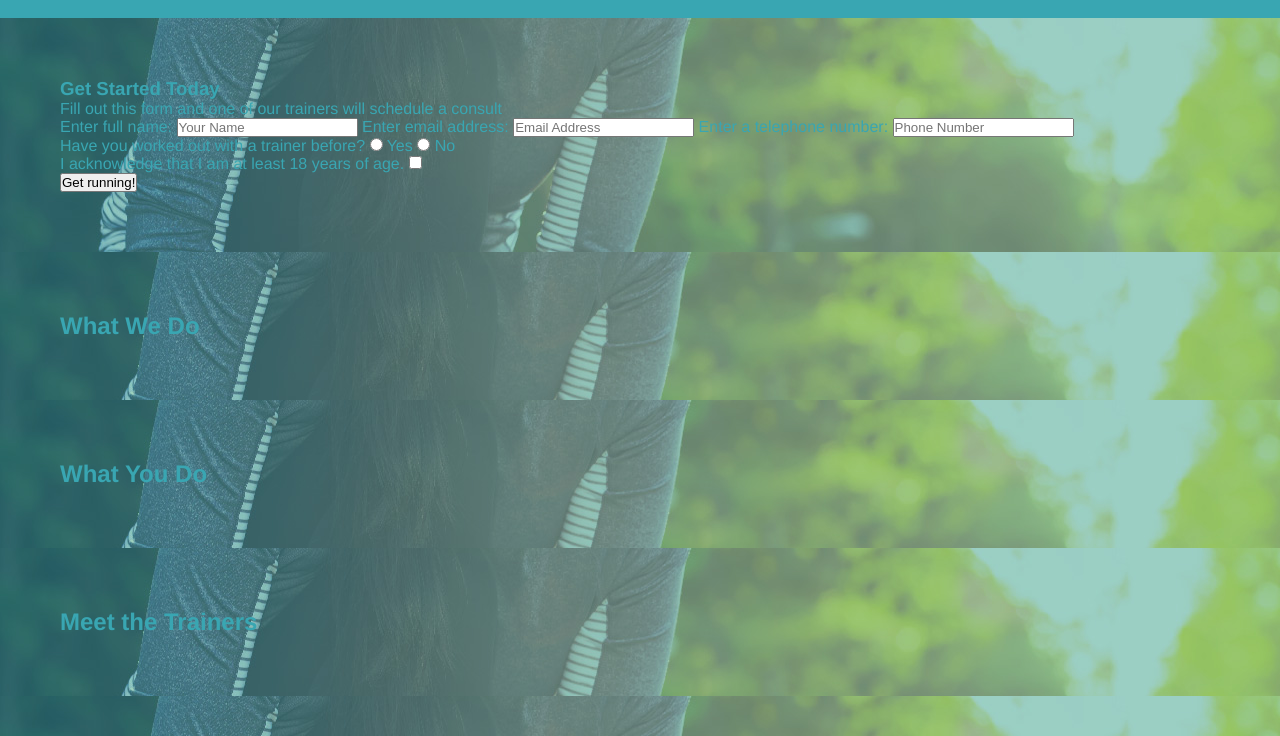
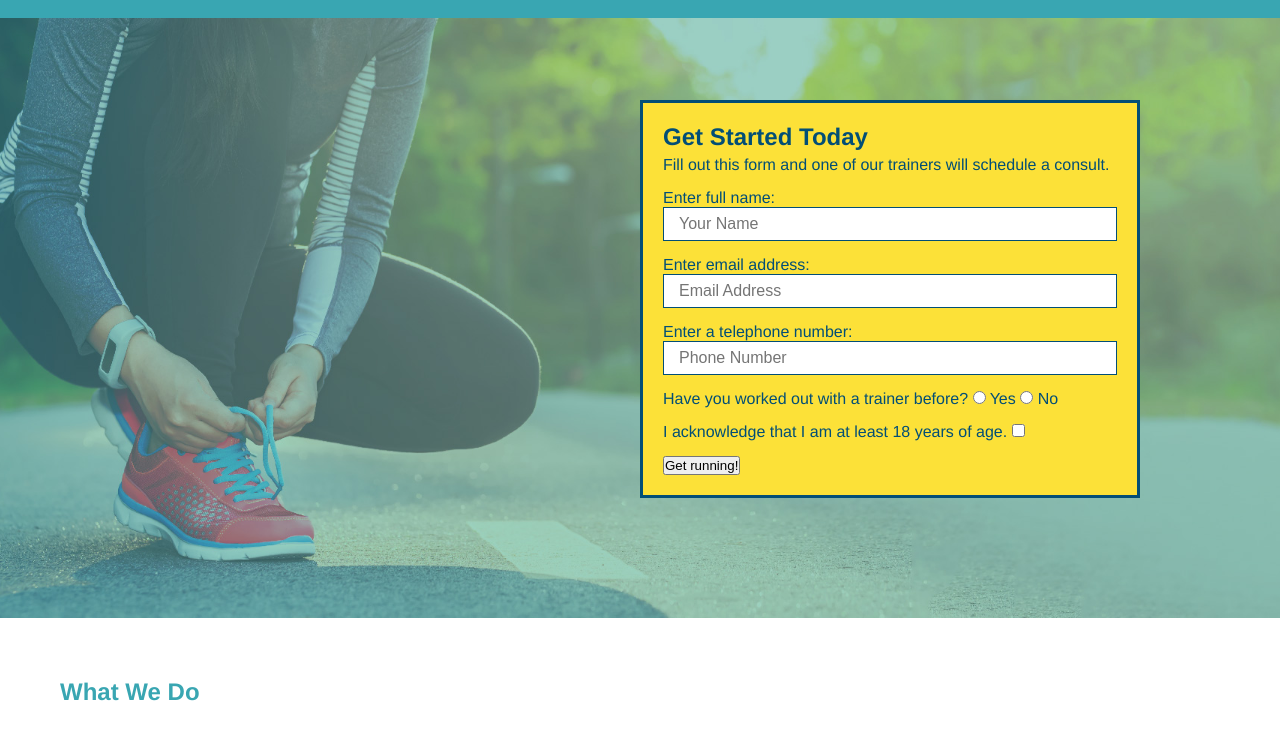
Before and after one commit to winterkanda/run-buddy, a plain HTML site: page index.html in a window 1280 px wide. Shown: the part 64-800 px from the top of the page. Drawn offline with Linux system fonts and the light colour scheme.

Commit message:
added hero styles and input field

```diff
--- a/index.html
+++ b/index.html
@@ -33,17 +33,20 @@
 
         <!--hero/jumbotron-->
         <section class="hero">
-            <div>
+            <div class="hero-form">
                 <h3>Get Started Today</h3>
-                <p>Fill out this form and one of our trainers will schedule a consult</p>
+                    <p>Fill out this form and one of our trainers will schedule a consult.</p>
                  <!-- Add form element -->
                     <form>
                         <label for="name">Enter full name:</label>
-                    <input type="text" placeholder="Your Name" name="name" id="name" />
+                        <input type="text" placeholder="Your Name" name="name" id="name" class="form-input" />
+
                         <label for="email">Enter email address:</label>
-                    <input type="email" placeholder="Email Address" name="email" id="email" />
+                        <input type="email" placeholder="Email Address" name="email" id="email" class="form-input" />
+
                         <label for="phone">Enter a telephone number:</label>
-                    <input type="tel" placeholder="Phone Number" name="phone" id="phone"/>
+                        <input type="tel" placeholder="Phone Number" name="phone" id="phone" class="form-input"/>
+
                         <p>
                             Have you worked out with a trainer before?
                             <input type="radio" name="trainer-confirm" id="trainer-yes" />
@@ -51,6 +54,7 @@
                             <input type="radio" name="trainer-confirm" id="trainer-no" />
                             <label for="trainer-no">No</label>
                         </p>
+
                         <p>
                             <label for="checkbox" >
                             I acknowledge that I am at least 18 years of age.
--- a/style.css
+++ b/style.css
@@ -12,6 +12,7 @@ body {
 
 /* apply styles to <header> */
 header {
+    width: 100%;
     padding: 20px 35px;
     background-color: #39a6b2;
   }
@@ -35,7 +36,7 @@ header nav {
   }
 
 header nav ul li {
-    display: inline;
+    display: inline-block;
   }
 
 header nav ul li a {
@@ -44,6 +45,7 @@ header nav ul li a {
     font-size: 22px;
   }
 
+/* footer styles start */
 footer {
     background: #fce138;
     width: 100%;
@@ -66,8 +68,48 @@ footer div {
 footer a {
     color: #024e76;
   }
+/* footer styles end */
 
 section {
     padding: 60px;
+  }
+
+/* Hero Style Start */
+.hero {
     background-image: url("../run-buddy/assets/images/hero-bg.jpeg");
+    height: 600px;
+    background-size: cover;
+    background-position: center;
+    position: relative;
   }
+
+.hero-form {
+    border: 3px solid #024e76;
+    background-color: #fce138;
+    padding: 20px;
+    width: 500px;
+    color: #024e76;
+    position: absolute;
+    bottom: 120px;
+    right: 140px;
+  }
+.hero-form h3 {
+    font-size: 24px;
+    margin: 0;
+  }
+
+.hero-form p {
+    margin: 5px 0 15px 0;
+  }
+
+.form-input {
+    border: 1px solid #024e76;
+    display: block;
+    padding: 7px 15px;
+    font-size: 16px;
+    color: #024e76;
+    width: 100%;
+    margin-bottom: 15px;
+  }
+
+/* Hero Style End */
```
Lines whose indentation alone changed are shown as unchanged.
